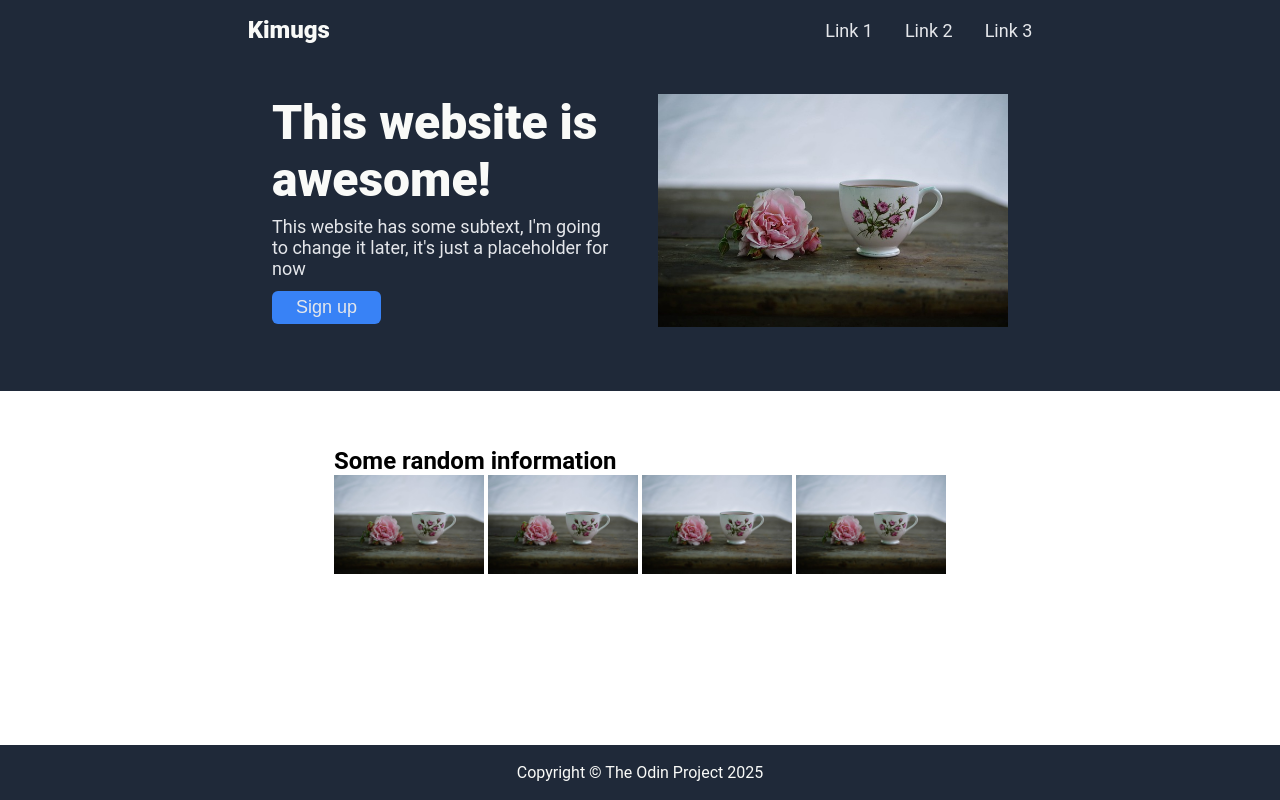
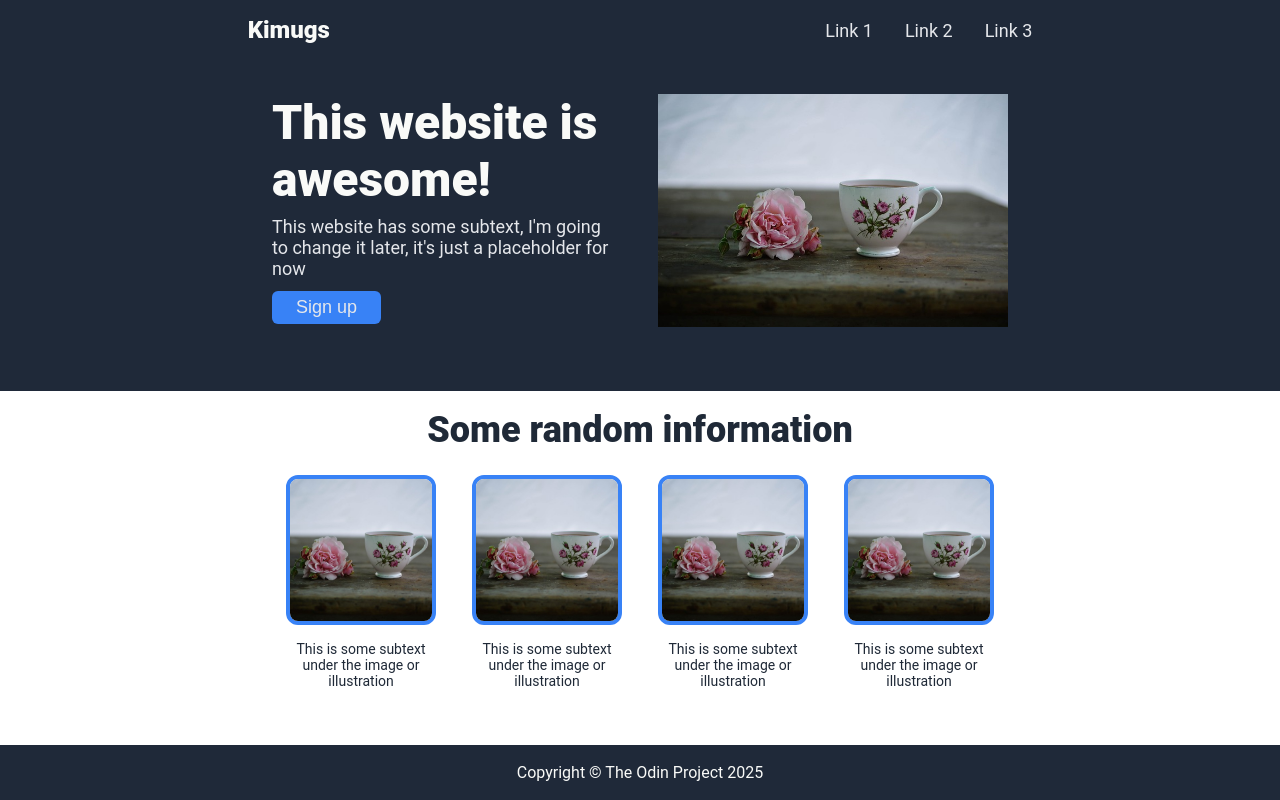
Before and after one commit to karimsiali/odin-landing-page, a plain HTML site: page index.html in a window 1280 px wide. Drawn offline with Linux system fonts and the light colour scheme.

Commit message:
Finish styling the content div
I finished styling the content area with some placeholder images and
text, I also added subtext to the images in the content part of the html

```diff
--- a/index.html
+++ b/index.html
@@ -32,10 +32,23 @@
     <div class="content">
         <h2>Some random information</h2>
         <div class="images">
-            <img src="./img/coffee.jpg" alt="placeholder" width="150px">
-            <img src="./img/coffee.jpg" alt="placeholder" width="150px">
-            <img src="./img/coffee.jpg" alt="placeholder" width="150px">
-            <img src="./img/coffee.jpg" alt="placeholder" width="150px">
+            <div class="image-container">
+                <img src="./img/coffee.jpg" alt="placeholder" width="150px">
+                <p>This is some subtext under the image or illustration</p>
+            </div>
+            <div class="image-container">
+                <img src="./img/coffee.jpg" alt="placeholder" width="150px">
+                <p>This is some subtext under the image or illustration</p>
+            </div>
+            <div class="image-container">
+                <img src="./img/coffee.jpg" alt="placeholder" width="150px">
+                <p>This is some subtext under the image or illustration</p>
+            </div>
+            <div class="image-container">
+                <img src="./img/coffee.jpg" alt="placeholder" width="150px">
+                <p>This is some subtext under the image or illustration</p>
+            </div>
+
         </div>
     </div>
     <div class="quote">
--- a/styles.css
+++ b/styles.css
@@ -86,3 +86,46 @@ button {
     border-radius: 6px;
     margin-top: 12px;
 }
+
+.content {
+    width: 100%;
+}
+
+h2 {
+    text-align: center;
+    font-size: 36px;
+    font-weight: 900;
+    color: #1F2937;
+    margin-bottom: 24px;
+}
+
+.images {
+    display: flex;
+    align-items: center;
+    justify-content: center;
+    gap: 36px;
+}
+
+.image-container {
+    display: flex;
+    flex-direction: column;
+    justify-content: center;
+    align-items: center;
+    flex-wrap: wrap;
+    max-width: 150px;
+    gap: 1rem;
+}
+
+.images img {
+    border-radius: 12px;
+    width: 150px;
+    height: 150px;
+    object-fit: cover;
+    border: 4px solid #3882F6;
+}
+
+.image-container p {
+    text-align: center;
+    font-size: 14px;
+    color: #1F2937;
+}
```
